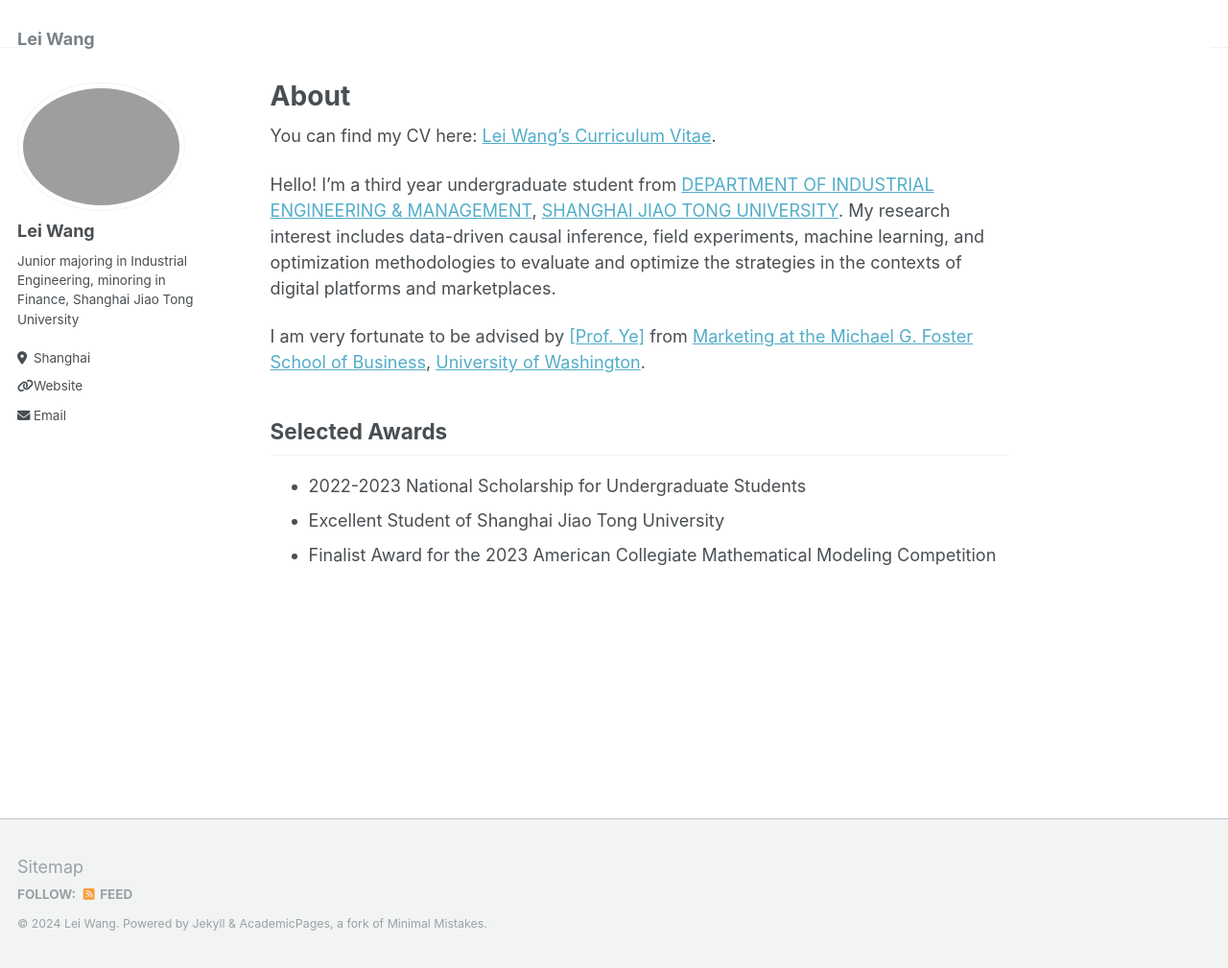
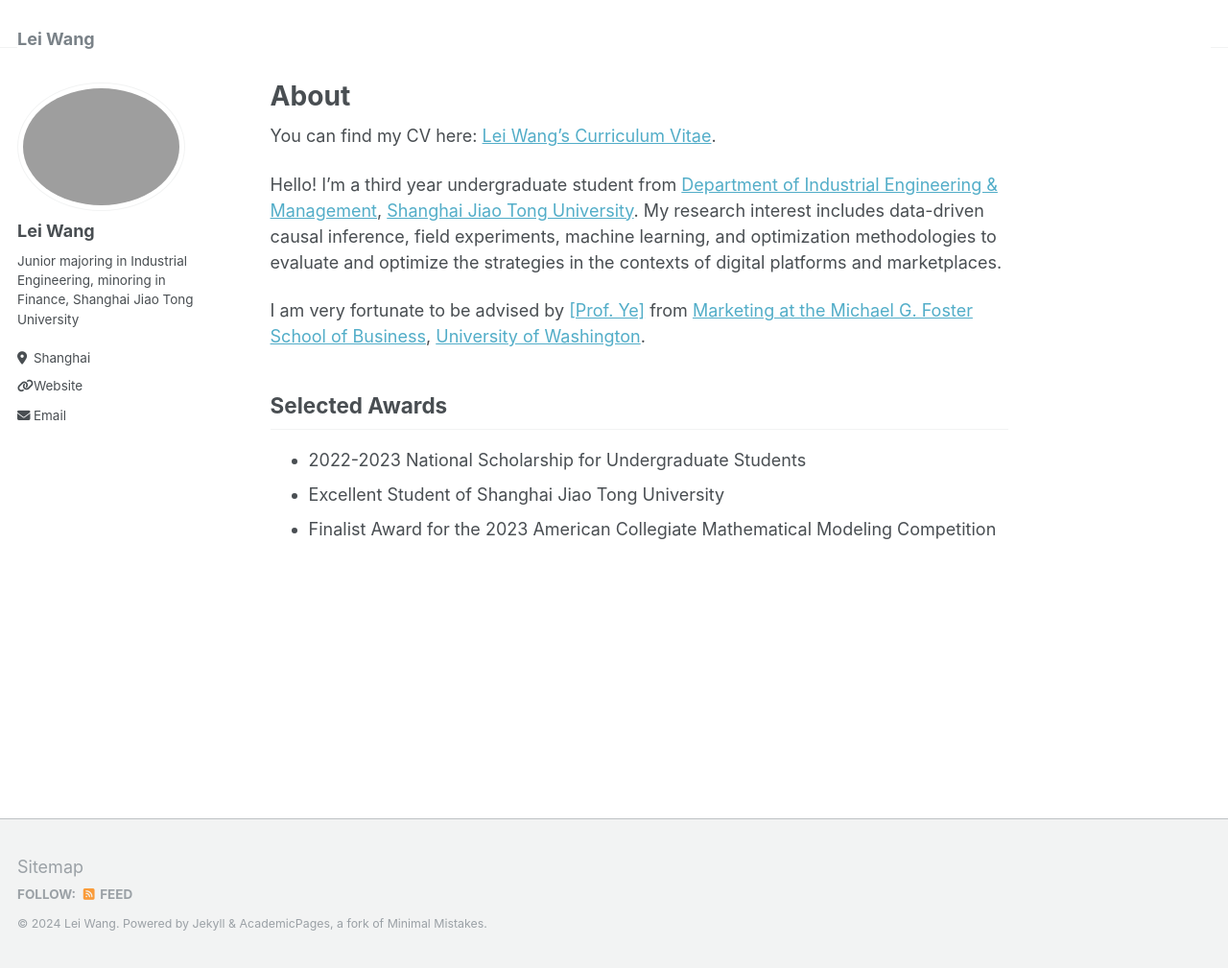
Before and after one commit to Wanglei123SJTU/Wanglei123SJTU.github.io, a Jekyll site: the page built from _pages/about.md, in a window 1280 px wide and 1009 px high. Shown: the whole window at 96% size. Built offline with Jekyll 4.4.1, drawn with Linux system fonts in a browser that asks for light colours.

```diff
--- a/_pages/about.md
+++ b/_pages/about.md
@@ -9,7 +9,7 @@ redirect_from:
 
 You can find my CV here: [Lei Wang's Curriculum Vitae](../assets/Wanglei_CV_Summer Research.pdf).
 
-Hello! I'm a third year undergraduate student from [DEPARTMENT OF INDUSTRIAL ENGINEERING & MANAGEMENT](https://ieem.sjtu.edu.cn/), [SHANGHAI JIAO TONG UNIVERSITY](https://www.sjtu.edu.cn/). My research interest includes data-driven causal inference, field experiments, machine learning, and optimization methodologies to evaluate and optimize the strategies in the contexts of digital platforms and marketplaces.
+Hello! I'm a third year undergraduate student from [Department of Industrial Engineering & Management](https://ieem.sjtu.edu.cn/), [Shanghai Jiao Tong University](https://www.sjtu.edu.cn/). My research interest includes data-driven causal inference, field experiments, machine learning, and optimization methodologies to evaluate and optimize the strategies in the contexts of digital platforms and marketplaces.
 
 I am very fortunate to be advised by [[Prof. Ye]](https://zikunye.com/) from [Marketing at the Michael G. Foster School of Business](https://foster.uw.edu/), [University of Washington](https://www.washington.edu/).
 
```
